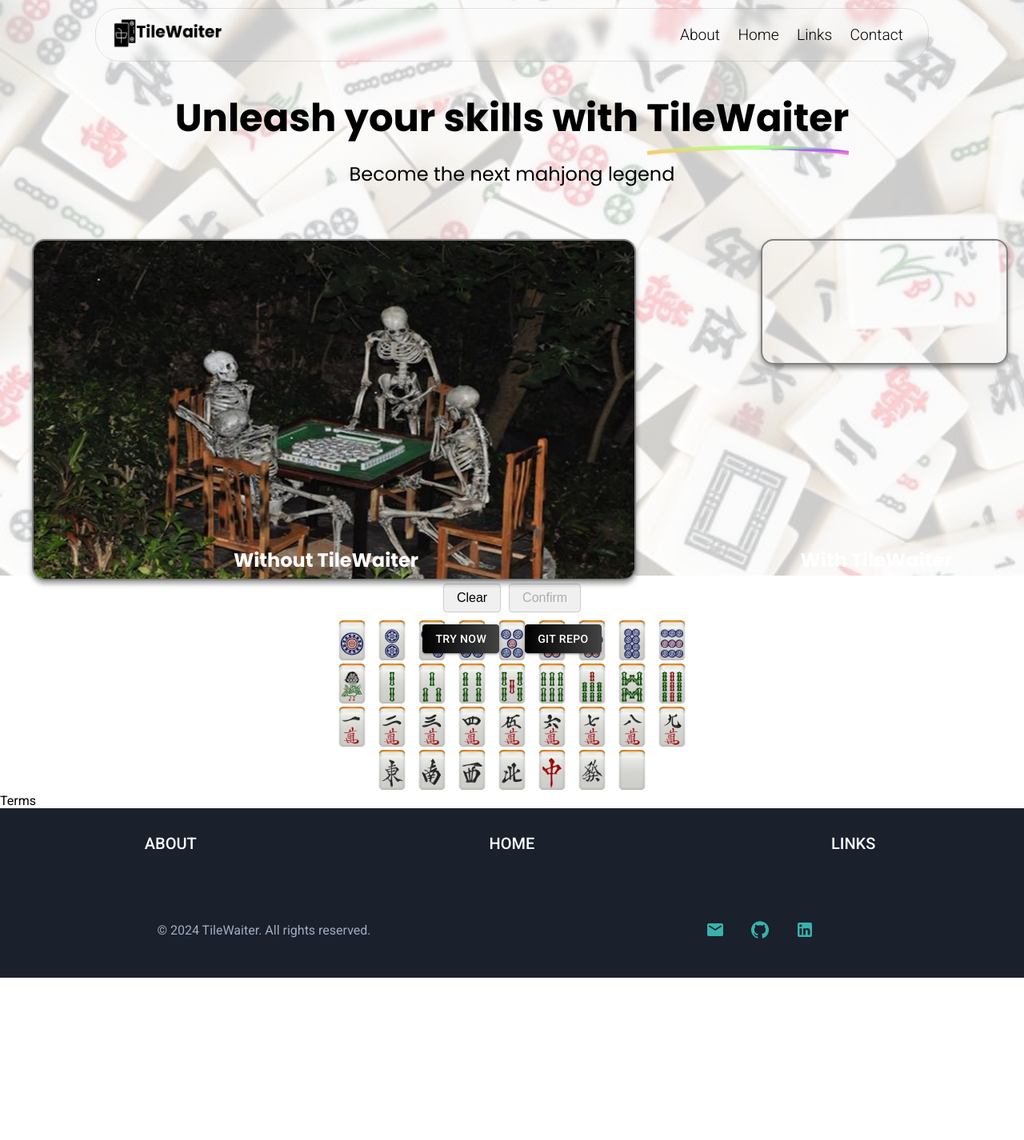
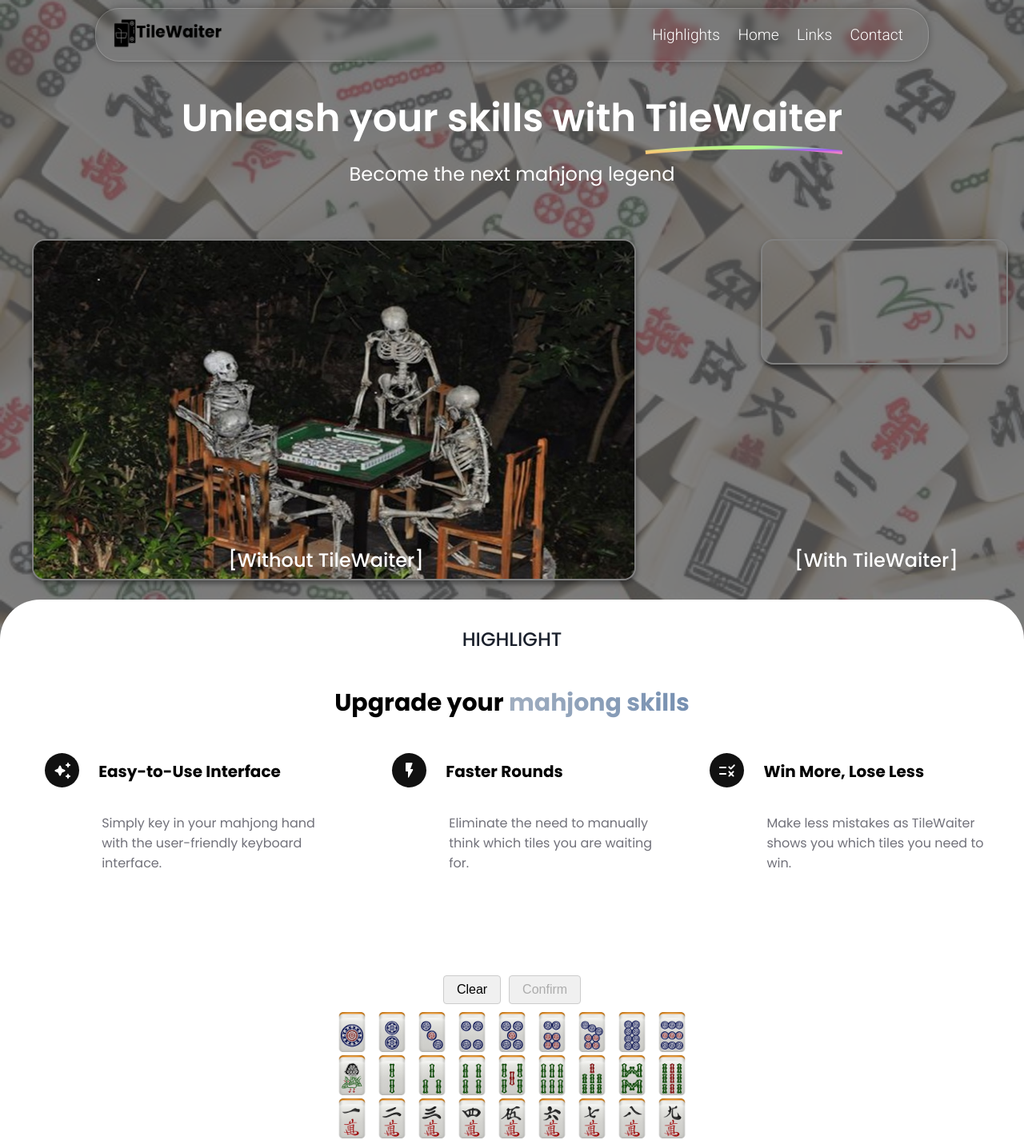
Before and after one commit to yongkotaro/mahjong, a React (Create React App) app: page / in a window 1280 px wide. Shown: the top 1426 px of the page at 80% size. Before the commit the page ends 1223 px from the top, so only its background shows below. Built offline with nearby package versions, Linux system fonts and the light colour scheme; grey boxes are pictures that could not be loaded.

Commit message:
Add highlights section

```diff
--- a/src/App.tsx
+++ b/src/App.tsx
@@ -1,6 +1,6 @@
 import React from 'react';
 import './App.css';
-import { Home, Features, Terms, Header, Footer } from './containers';
+import { Home, Highlights, Terms, Header, Footer } from './containers';
 
 
 const App: React.FC = () => {
@@ -8,6 +8,7 @@
   return (
     <div className="App">
       <Header />
+      <Highlights />
       <Home />
       <Terms />
       <Footer />
--- a/src/components/Hero/Hero.css
+++ b/src/components/Hero/Hero.css
@@ -3,10 +3,12 @@
     flex-direction: column;
     padding-top: 5rem;
     font-family: 'Poppins';
+    color: white;
 }
 
 .slogan {
     font-size: 3rem;
+    font-weight: 600;
     margin-bottom: 1rem;
     text-align: center;
     z-index: 1;
@@ -56,11 +58,10 @@
 .image-text {
     position: absolute;
     bottom: 5%;
-    color: white;
     left: 0;
     right: 0;
     text-align: center;
-    font-weight: 700;
+    font-weight: 500;
     font-size: 1.5rem;
 }
 
--- a/src/components/Hero/Hero.tsx
+++ b/src/components/Hero/Hero.tsx
@@ -15,7 +15,7 @@
                 <div className="hero-display">
                     <div className='image-wrapper'>
                         <img className="hero-image" src={about_image} />
-                        <span className='image-text'>Without TileWaiter </span>
+                        <span className='image-text'>[Without TileWaiter]</span>
                     </div>
                     <div className='image-wrapper'>
                         <video
@@ -27,7 +27,7 @@
                             <source src={video1} type="video/mp4" />
                             Your browser does not support the video tag.
                         </video>
-                        <span className='image-text'>With TileWaiter </span>
+                        <span className='image-text'>[With TileWaiter] </span>
                     </div>
                 </div>
                 <div className='hero-buttons'>
--- a/src/components/Navbar/Navbar.css
+++ b/src/components/Navbar/Navbar.css
@@ -8,12 +8,13 @@
     top: 10px;
     left: 50%;
     transform: translate(-50%, 0);
-    border: 1px solid rgba(0, 0, 0, 0.1);
+    border: 1px solid rgba(255, 255, 255, 0.2);
     border-radius: 30px;
     backdrop-filter: blur(5px);
     width: 80%;
     max-width: 1000px;
     z-index: 100;
+    box-shadow: 0 0 10px rgba(0, 0, 0, 0.3);
 }
 
 nav ul {
@@ -22,7 +23,7 @@
 }
 
 nav ul li a {
-    color: black;
+    color: white;
     padding: 0.2rem;
     margin: 0 0.5rem;
     border-radius: 10px;
--- a/src/components/Navbar/Navbar.tsx
+++ b/src/components/Navbar/Navbar.tsx
@@ -34,7 +34,7 @@
       </div>
       <ul ref={menuRef} className={menuOpen ? "open" : "close"}>
         <li className='nav-item'>
-          <a href='#about' onClick={closeMenu}>About</a>
+          <a href='#highlights' onClick={closeMenu}>Highlights</a>
         </li>
         <li className='nav-item'>
           <a href='#home' onClick={closeMenu}>Home</a>
--- a/src/containers/Features/Features.css
+++ /dev/null
@@ -1,42 +0,0 @@
-.about-container {
-    display: flex;
-    flex-direction: column;
-    align-items: center;
-    padding: 2rem;
-    position: relative;
-    top: -50px;
-    background-color: white;
-    border-radius: 50px 50px 0 0;
-}
-
-.about-buttons {
-    display: flex;
-    justify-content: center;
-    margin: 2.5rem 0;
-    /* Equivalent to my-10 */
-}
-
-.start-button {
-    background: linear-gradient(to right, #f97316, #c2410c);
-    padding: 0.75rem 1rem;
-    margin: 0 0.75rem;
-    border-radius: 0.375rem;
-    color: white;
-    text-decoration: none;
-}
-
-.about-display {
-    display: flex;
-    justify-content: center;
-    gap: 2rem;
-    padding: 2rem 0;
-}
-
-.about-image,
-.about-video {
-    border-radius: 0.5rem;
-    width: 50%;
-    border: 1px solid #c2410c;
-    box-shadow: 0 4px 6px rgba(255, 102, 0, 0.4);
-    margin: 0.5rem;
-}
--- a/src/containers/Features/Features.tsx
+++ /dev/null
@@ -1,7 +0,0 @@
-import React from 'react';
-import './Features.css';
-
-export const Features = () => {
-    return (<div></div>
-    );
-};
--- a/src/containers/Header/Header.css
+++ b/src/containers/Header/Header.css
@@ -1,11 +1,12 @@
-.container {
-    background-color: rgba(255, 255, 255, 0.5);
+.header-container {
+    background-color: rgba(0, 0, 0, 0.5);
     height: 90vh;
     width: 100%;
     z-index: 1;
+    padding-bottom: 5rem;
 }
 
-.container:before {
+.header-container:before {
     content: '';
     background: url('../../assets/hero.jpg') center center/cover;
     opacity: 0.4;
@@ -13,12 +14,13 @@
     width: 100%;
     position: absolute;
     z-index: -1;
+    padding-bottom: 5rem;
 }
 
 @media (max-width: 768px) {
 
-    .container,
-    .container:before {
-        height: 80vh;
+    .header-container,
+    .header-container:before {
+        height: 60vh;
     }
 }
--- a/src/containers/Header/Header.tsx
+++ b/src/containers/Header/Header.tsx
@@ -4,7 +4,7 @@
 
 export const Header = () => {
     return (
-        <div className='container'>
+        <div className='header-container'>
             <Navbar />
             <Hero />
         </div>
--- /dev/null
+++ b/src/containers/Highlights/Highlights.css
@@ -0,0 +1,77 @@
+.highlights-container {
+    padding: 2rem;
+    position: relative;
+    top: -50px;
+    background-color: white;
+    border-radius: 50px 50px 0 0;
+    font-family: 'Poppins';
+}
+
+.highlights-text {
+    text-align: center;
+}
+
+.highlights-badge {
+    color: #1a202c;
+    height: 1.5rem;
+    font-size: 1.5rem;
+    font-weight: 500;
+    padding: 0.25rem 0.5rem;
+}
+
+.highlights-heading {
+    font-size: 1.875rem;
+    margin-top: 2.5rem;
+}
+
+.feature-highlight {
+    background: linear-gradient(to right, #a0aec0, #758fb1);
+    color: transparent;
+    -webkit-background-clip: text;
+    background-clip: text;
+}
+
+.highlights-list {
+    display: flex;
+    flex-direction: row;
+    gap: 2rem;
+    margin-top: 2.5rem;
+    justify-content: center;
+}
+
+.highlights-icon-wrapper {
+    display: flex;
+}
+
+.highlights-icon {
+    flex: 0 0 40px;
+    margin: 0 1.5rem;
+    height: 40px;
+    width: 40px;
+    padding: 0.1rem;
+    background-color: #111;
+    color: white;
+    display: flex;
+    justify-content: center;
+    align-items: center;
+    border-radius: 9999px;
+}
+
+.highlights-title {
+    margin-top: 0.5rem;
+    font-size: 1.25rem;
+}
+
+.highlights-description {
+    font-size: 1rem;
+    padding: 0.25rem;
+    margin-bottom: 2rem;
+    color: #71717a;
+}
+
+
+@media screen and (max-width: 768px) {
+    .highlights-list {
+        flex-direction: column;
+    }
+}
--- /dev/null
+++ b/src/containers/Highlights/Highlights.tsx
@@ -0,0 +1,59 @@
+import React from 'react';
+import './Highlights.css';
+import { FlashOnRounded, RuleRounded, AutoAwesomeRounded } from '@mui/icons-material';
+
+const highlights = [
+    {
+        icon: <AutoAwesomeRounded />,
+        text: "Easy-to-Use Interface",
+        description:
+            "Simply key in your mahjong hand with the user-friendly keyboard interface.",
+    },
+    {
+        icon: <FlashOnRounded />,
+        text: "Faster Rounds",
+        description:
+            "Eliminate the need to manually think which tiles you are waiting for.",
+    },
+    {
+        icon: <RuleRounded />,
+        text: "Win More, Lose Less",
+        description:
+            "Make less mistakes as TileWaiter shows you which tiles you need to win.",
+    }
+];
+
+export const Highlights = () => {
+    return (
+        <div className="highlights-container">
+            <div className="highlights-text">
+                <span className="highlights-badge">
+                    HIGHLIGHT
+                </span>
+                <h2 className="highlights-heading">
+                    Upgrade your {" "}
+                    <span className="feature-highlight">
+                        mahjong skills
+                    </span>
+                </h2>
+            </div>
+            <div className="highlights-list">
+                {highlights.map((highlight, index) => (
+                    <div key={index}>
+                        <div className="highlights-icon-wrapper">
+                            <div className="highlights-icon">
+                                {highlight.icon}
+                            </div>
+                            <div>
+                                <h5 className="highlights-title">{highlight.text}</h5>
+                                <p className="highlights-description">
+                                    {highlight.description}
+                                </p>
+                            </div>
+                        </div>
+                    </div>
+                ))}
+            </div>
+        </div>
+    );
+};
--- a/src/containers/index.ts
+++ b/src/containers/index.ts
@@ -1,4 +1,4 @@
-export * from './Features/Features';
+export * from './Highlights/Highlights';
 export * from './Home/Home';
 export * from './Terms/Terms';
 export * from './Header/Header';
```
